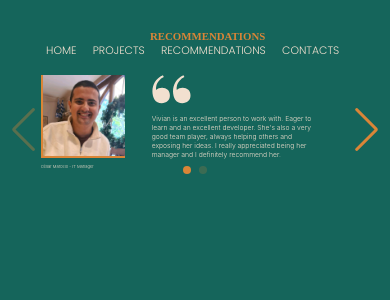
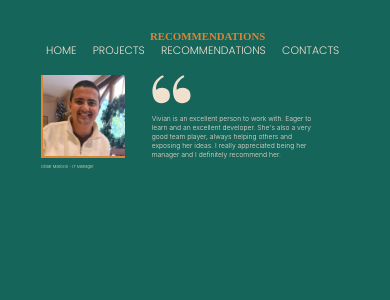
Before and after one commit to viviandemitry/new-portfolio, a React (Create React App) app: page /recommendations in a window 390 px wide. Shown: the top 300 px of the page. Built offline with nearby package versions, Linux system fonts and the light colour scheme.

Commit message:
testing responsive

```diff
--- a/src/views/Recommendations/view.jsx
+++ b/src/views/Recommendations/view.jsx
@@ -12,6 +12,11 @@ import { Swiper, SwiperSlide } from 'swiper/react';
 
 
 export default function Recommendations() {
+
+  const { innerWidth } = window;
+
+  console.log(innerWidth)
+
   return (
     <Styles.Container>
       <Header />
@@ -19,6 +24,7 @@ export default function Recommendations() {
         <Styles.Title>
           RECOMMENDATIONS
         </Styles.Title>
+        { innerWidth >= 768 ?
         <Swiper
           cssMode={true}
           navigation={true}
@@ -57,6 +63,45 @@ export default function Recommendations() {
             </Styles.ContentContainer>
           </SwiperSlide>
         </Swiper>
+        :
+        <Swiper
+        direction={'vertical'}
+        pagination={{
+          clickable: true,
+        }}
+        modules={[Pagination]}
+        className="mySwiper"
+      >
+        <SwiperSlide>
+        <Styles.ContentContainer>
+                <Styles.ImgContainer>
+                  <img src={Cesar} alt="Cesar_photo" />
+                  <Styles.ImgText>
+                    César Marcelo - IT Manager
+                  </Styles.ImgText>
+                </Styles.ImgContainer>
+                <Styles.TextContainer>
+                  <img src={Aspas} alt="Aspas_icon" /> <br />
+                  Vivian is an excellent person to work with. Eager to learn and an excellent developer. She's also a very good team player, always helping others and exposing her ideas.
+                  I really appreciated being her manager and I definitely recommend her.</Styles.TextContainer>
+              </Styles.ContentContainer>
+        </SwiperSlide>
+        <SwiperSlide>
+        <Styles.ContentContainer>
+              <Styles.ImgContainer>
+                  <img src={Fernanda} alt="Fernanda_photo" />
+                  <Styles.ImgText>
+                    Fernanda Caires - Project Manager
+                  </Styles.ImgText>
+                </Styles.ImgContainer>
+                <Styles.TextContainer>
+                  <img src={Aspas} alt="Aspas_icon" /> <br />
+                  Vivian is a very dedicated and committed professional. She learns everything very quickly and in a short time took over the management of projects in the area. She has great development potential and great interest in learning new things! Loves a challenge, and easily establishes trusting relationships
+                </Styles.TextContainer>
+            </Styles.ContentContainer>
+        </SwiperSlide>
+      </Swiper>
+     }
       </Styles.MainContainer>
     </Styles.Container>
   )
```
